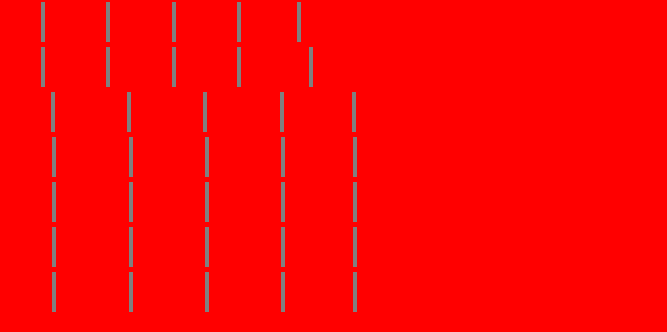
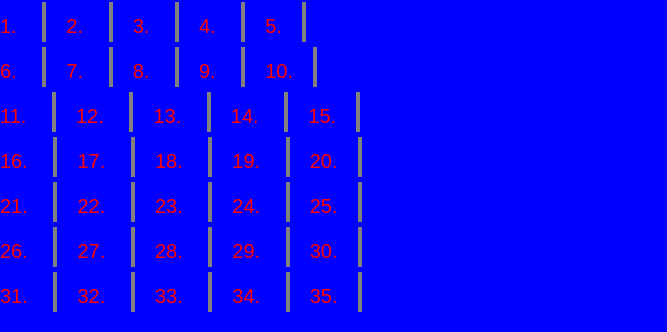
Before and after one commit to nemanjaburazer/Domaci, a plain HTML site: page lucky6-master/Lucky6/index.html in a window 1280 px wide. Shown: the top 332 px of the page, without its empty margins (0-667 px from the left). Drawn offline with nearby package versions, Linux system fonts and the light colour scheme.

Commit message:
Milos je uradio ovu promenu

```diff
--- a/lucky6-master/Lucky6/Js/main.js
+++ b/lucky6-master/Lucky6/Js/main.js
@@ -1,6 +1,6 @@
 let niz = [];
 let balance = document.getElementById('balance').innerHTML;
-
+// komentar
 
 for (let i = 0; i < 35; i++) {
     var add = true;
--- a/lucky6-master/Lucky6/css/main.css
+++ b/lucky6-master/Lucky6/css/main.css
@@ -1,5 +1,6 @@
 body{
-    background-color: red;
+    background-color: blue;
+    font-size: 20px;
 }
 
 .broj{
```
